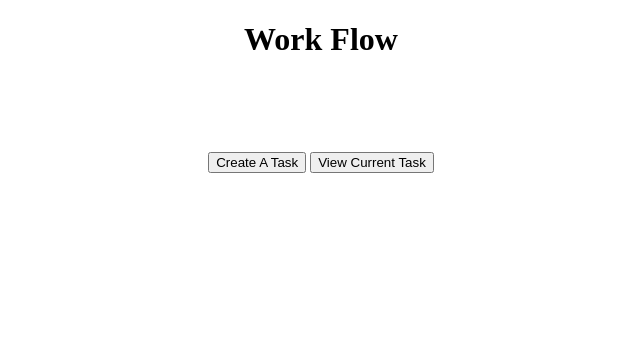
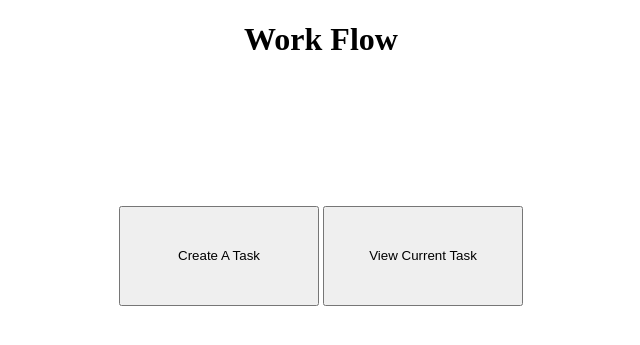
Before and after one commit to jaephillips/work-flow, a Python web app: template templates/tmpl.html in a window 1280 px wide. Shown: the top 345 px of the page, without its empty margins (319-959 px from the left). Run offline with Jinja, Linux system fonts and the light colour scheme; the template is opened without the code that fills it, so the values that code supplies are empty.

Commit message:
Changed button size, added more breaks

```diff
--- a/resources/style.css
+++ b/resources/style.css
@@ -5,3 +5,8 @@ h1 {
 body {
 	text-align: center;
 }
+
+.btn {
+	height:100px;
+	width:200px;
+}
--- a/templates/tmpl.html
+++ b/templates/tmpl.html
@@ -8,8 +8,11 @@
 <br>
 <br>
 <br>
-<button> Create A Task </button>
-<button> View Current Task </button>
+<br>
+<br>
+<br>
+<button class="btn" "> Create A Task </button>
+<button class = "btn"> View Current Task </button>
 
 </head>
 <body>
```
